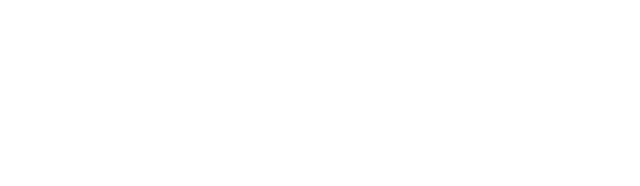
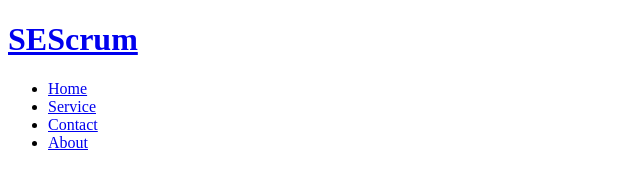
Before and after one commit to JaquesCartier/SEScrum1, a plain HTML site: page about.html in a window 1280 px wide. Shown: the whole page, without its empty margins (0-640 px from the left). Drawn offline with Linux system fonts and the light colour scheme.

Commit message:
Added navigation for other pages

```diff
--- a/about.html
+++ b/about.html
@@ -6,6 +6,14 @@
     <title></title>
 </head>
 <body>
-
+<div id="navl">
+    <a href="index.html"><h1>SEScrum</h1></a>
+	<ul>
+	    <li id="active"><a href="index.html">Home</a></li>
+		<li><a href="service.html">Service</a></li>
+		<li><a href="contact.html">Contact</a></li>
+		<li><a href="about.html">About</a></li>
+	</ul>
+</div>
 </body>
 </html>
```
Also changed, not shown: contact.html (+9 -1 lines), service.html (+9 -1 lines).
